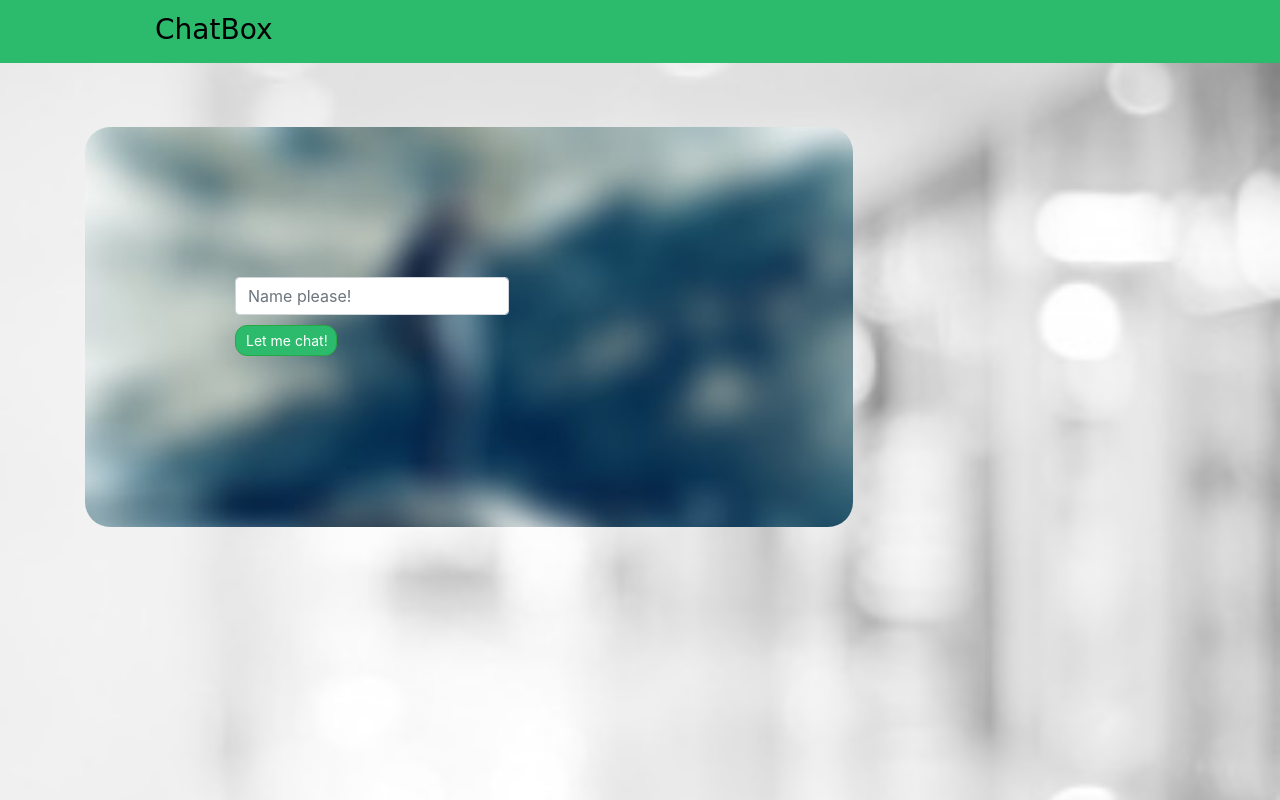
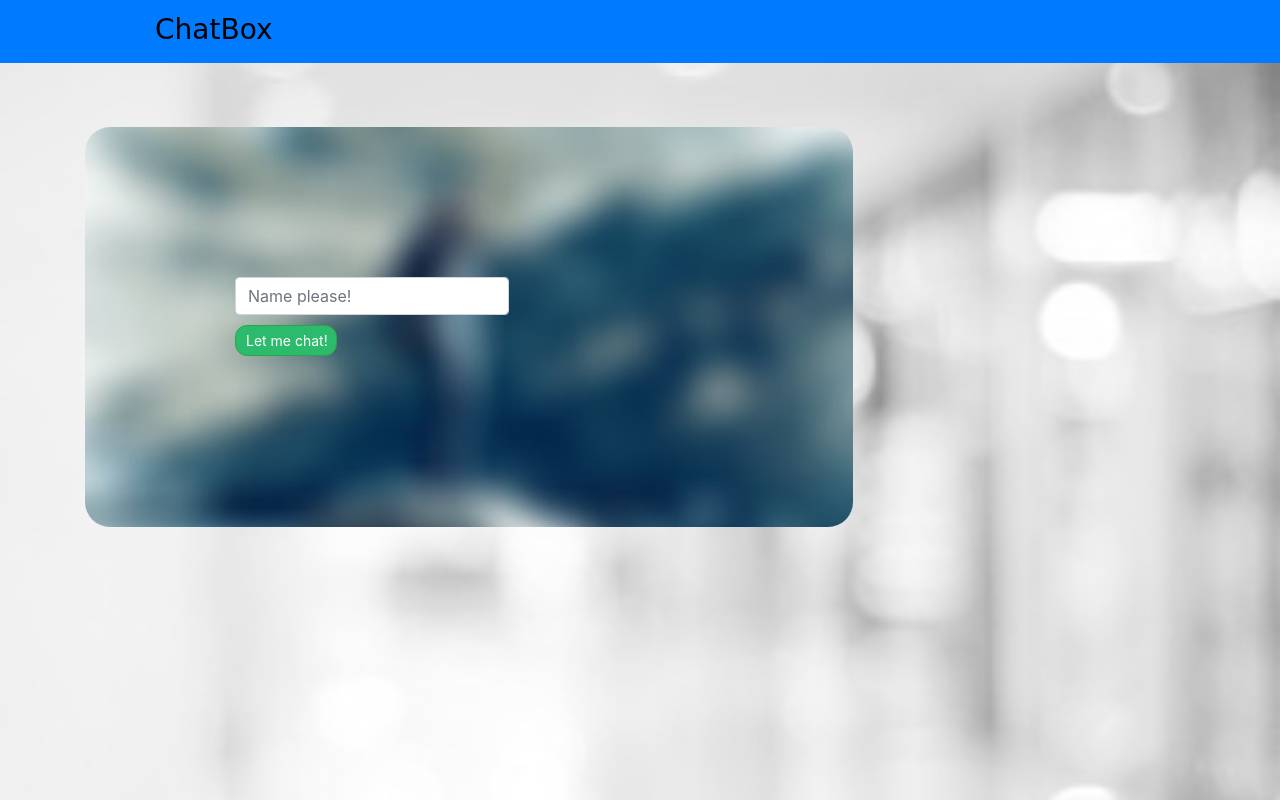
Before and after one commit to pushpaklive/ChatBox-Socket-IO, a website: page chat.html in a window 1280 px wide. Drawn offline with nearby package versions, Linux system fonts and the light colour scheme; files that its build step writes are made by us from their sources; no server answers; files whose address does not match are found by name; a web font is replaced by a local one.

Commit message:
Update chat.html

```diff
--- a/chat.html
+++ b/chat.html
@@ -69,7 +69,7 @@
 
 <body>
 
-    <nav class="navbar navbar-default greenbg navbar-fixed-top">
+    <nav class="navbar navbar-default bg-primary navbar-fixed-top">
         <div class="container">
             <ul class="nav navbar-nav left">
                 <li>
```
